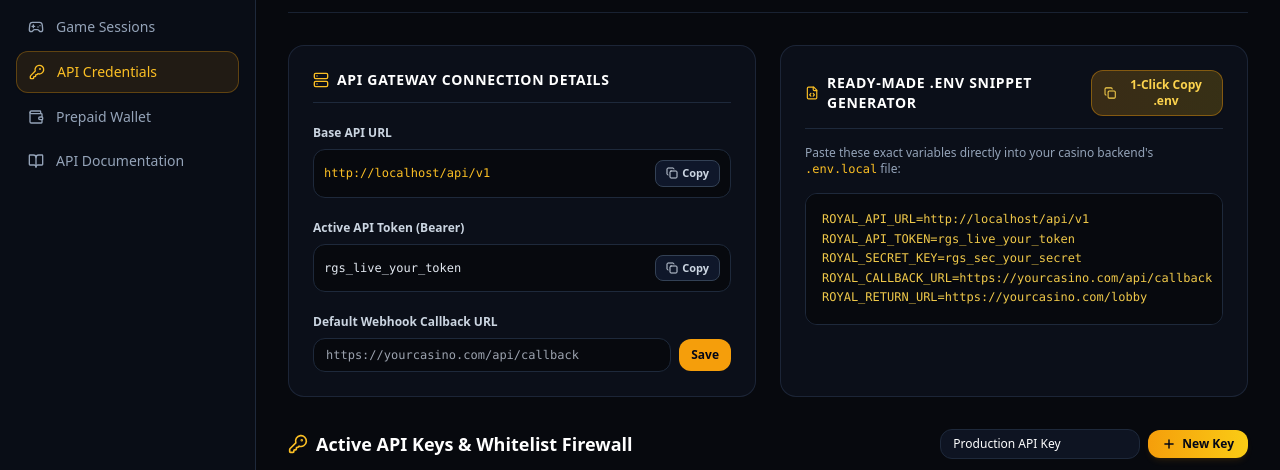
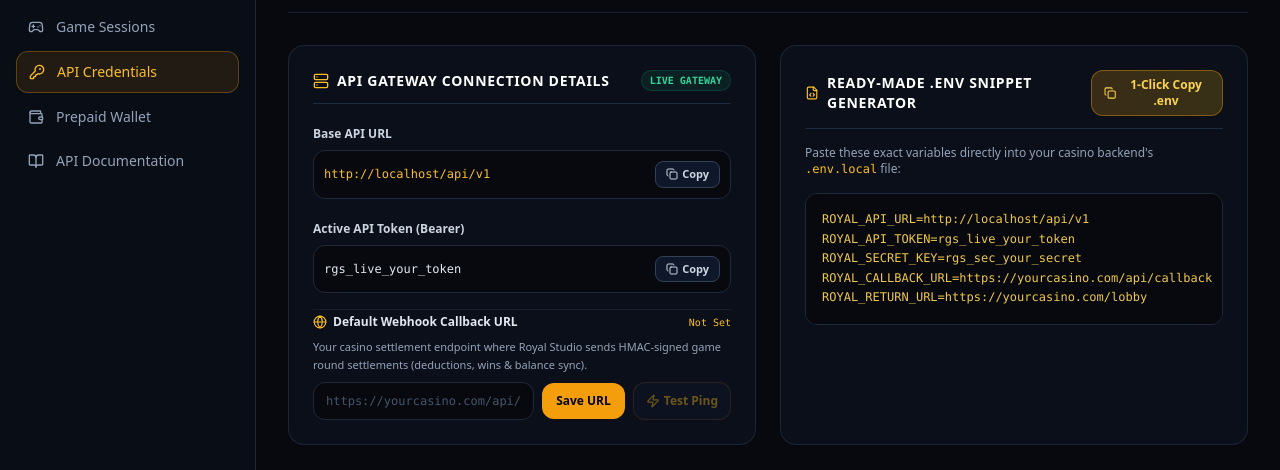
Before and after one commit to deevxcoder/royalgames, a Next.js app: page /portal/apikeys in a window 1280 px wide. Shown: the part 194-664 px from the top of the page. Built offline with nearby package versions, Linux system fonts and the light colour scheme; no server answers.

Commit message:
feat: enhance webhook callback url configuration and fix player display name across portal

```diff
--- a/app/api/operator/callback-url/route.ts
+++ b/app/api/operator/callback-url/route.ts
@@ -1,32 +1,25 @@
 import { NextRequest, NextResponse } from "next/server";
-import { cookies } from "next/headers";
-import { verifyStudioAdminToken } from "@/lib/studioAuth";
+import { getCurrentOperator } from "@/lib/auth";
 import { db } from "@/lib/db";
 
 export async function POST(req: NextRequest) {
   try {
-    const cookieStore = await cookies();
-    const token = cookieStore.get("operator_token")?.value;
-    if (!token) {
+    const operator = await getCurrentOperator();
+    if (!operator) {
       return NextResponse.json({ error: "Unauthorized" }, { status: 401 });
-    }
-
-    const payload = verifyStudioAdminToken(token);
-    if (!payload || !payload.username) {
-      return NextResponse.json({ error: "Invalid session" }, { status: 401 });
     }
 
     const body = await req.json().catch(() => ({}));
     const { callbackUrl } = body;
 
-    const operator = await db.operator.update({
-      where: { email: payload.username },
-      data: { callbackUrl: callbackUrl || null },
+    const updated = await db.operator.update({
+      where: { id: operator.id },
+      data: { callbackUrl: callbackUrl ? String(callbackUrl).trim() : null },
     });
 
     return NextResponse.json({
       success: true,
-      callbackUrl: operator.callbackUrl,
+      callbackUrl: updated.callbackUrl,
     });
   } catch (err: any) {
     return NextResponse.json({ error: err.message || "Internal server error" }, { status: 500 });
--- a/app/api/operator/me/route.ts
+++ b/app/api/operator/me/route.ts
@@ -17,6 +17,10 @@ export async function GET() {
       }),
       db.gameRound.findMany({
         where: { operatorId: operator.id },
+        include: {
+          user: { select: { id: true, username: true } },
+          session: { select: { id: true, userId: true } },
+        },
         orderBy: { createdAt: "desc" },
         take: 15,
       }),
--- a/app/api/operator/sessions/route.ts
+++ b/app/api/operator/sessions/route.ts
@@ -20,6 +20,10 @@ export async function GET(req: NextRequest) {
       }),
       db.gameRound.findMany({
         where: { operatorId: operator.id },
+        include: {
+          user: { select: { id: true, username: true } },
+          session: { select: { id: true, userId: true } },
+        },
         orderBy: { createdAt: "desc" },
         take: limit,
       }),
--- a/app/api/operator/test-webhook/route.ts
+++ b/app/api/operator/test-webhook/route.ts
@@ -1,30 +1,14 @@
 import { NextRequest, NextResponse } from "next/server";
-import { cookies } from "next/headers";
-import { verifyStudioAdminToken } from "@/lib/studioAuth";
+import { getCurrentOperator } from "@/lib/auth";
 import { db } from "@/lib/db";
 import crypto from "crypto";
 import axios from "axios";
 
 export async function POST(req: NextRequest) {
   try {
-    const cookieStore = await cookies();
-    const token = cookieStore.get("operator_token")?.value;
-    if (!token) {
+    const operator = await getCurrentOperator();
+    if (!operator) {
       return NextResponse.json({ error: "Unauthorized" }, { status: 401 });
-    }
-
-    const payload = verifyStudioAdminToken(token);
-    if (!payload || !payload.username) {
-      return NextResponse.json({ error: "Invalid session" }, { status: 401 });
-    }
-
-    const operator = await db.operator.findUnique({
-      where: { email: payload.username },
-      include: { tokens: true },
-    });
-
-    if (!operator) {
-      return NextResponse.json({ error: "Operator not found" }, { status: 404 });
     }
 
     const body = await req.json().catch(() => ({}));
--- a/app/portal/apikeys/page.tsx
+++ b/app/portal/apikeys/page.tsx
@@ -42,6 +42,8 @@ export default function ApiKeysPage() {
   // Callback URL editor state
   const [callbackUrlInput, setCallbackUrlInput] = useState("");
   const [savingCallback, setSavingCallback] = useState(false);
+  const [testingWebhook, setTestingWebhook] = useState(false);
+  const [testResult, setTestResult] = useState<any | null>(null);
 
   const fetchData = async () => {
     try {
@@ -157,7 +159,7 @@ export default function ApiKeysPage() {
       });
       const data = await res.json();
       if (res.ok && data.success) {
-        setStatusMsg({ type: "success", text: "Default Webhook Callback URL updated!" });
+        setStatusMsg({ type: "success", text: "Default Webhook Callback URL updated successfully!" });
         await fetchData();
       } else {
         setStatusMsg({ type: "error", text: data.error || "Failed to update callback URL" });
@@ -166,6 +168,43 @@ export default function ApiKeysPage() {
       setStatusMsg({ type: "error", text: err.message || "Failed to update callback URL" });
     } finally {
       setSavingCallback(false);
+    }
+  };
+
+  const handleTestWebhook = async () => {
+    if (!callbackUrlInput.trim()) {
+      setStatusMsg({ type: "error", text: "Please enter a valid Webhook Callback URL first." });
+      return;
+    }
+
+    setTestingWebhook(true);
+    setTestResult(null);
+    setStatusMsg(null);
+
+    try {
+      const res = await fetch("/api/operator/test-webhook", {
+        method: "POST",
+        headers: { "Content-Type": "application/json" },
+        body: JSON.stringify({ callbackUrl: callbackUrlInput.trim() }),
+      });
+      const data = await res.json();
+      setTestResult(data);
+
+      if (data.success) {
+        setStatusMsg({
+          type: "success",
+          text: `Webhook Test Succeeded! HTTP ${data.httpStatus} received from your casino callback endpoint in ${data.latencyMs}ms.`,
+        });
+      } else {
+        setStatusMsg({
+          type: "error",
+          text: `Webhook Test Alert: HTTP ${data.httpStatus || "Error"} received from ${callbackUrlInput}. Check details below.`,
+        });
+      }
+    } catch (err: any) {
+      setStatusMsg({ type: "error", text: err.message || "Failed to send test webhook ping" });
+    } finally {
+      setTestingWebhook(false);
     }
   };
 
@@ -190,11 +229,12 @@ export default function ApiKeysPage() {
   const primaryToken = operator?.tokens?.[0]?.token || "rgs_live_your_token";
   const primarySecret = operator?.tokens?.[0]?.secretKey || "rgs_sec_your_secret";
   const baseUrl = typeof window !== "undefined" ? `${window.location.origin}/api/v1` : "http://localhost:3002/api/v1";
+  const effectiveCallback = callbackUrlInput || operator?.callbackUrl || "https://yourcasino.com/api/callback";
 
   const envSnippet = `ROYAL_API_URL=${baseUrl}
 ROYAL_API_TOKEN=${primaryToken}
 ROYAL_SECRET_KEY=${primarySecret}
-ROYAL_CALLBACK_URL=${operator?.callbackUrl || "https://yourcasino.com/api/callback"}
+ROYAL_CALLBACK_URL=${effectiveCallback}
 ROYAL_RETURN_URL=https://yourcasino.com/lobby`;
 
   return (
@@ -251,11 +291,16 @@ ROYAL_RETURN_URL=https://yourcasino.com/lobby`;
           <div className="grid grid-cols-1 lg:grid-cols-12 gap-6">
             {/* Left: Quick Connection Details */}
             <div className="lg:col-span-6 bg-[#0b0f19] border border-slate-800/90 rounded-2xl p-6 space-y-4">
-              <div className="flex items-center gap-2 border-b border-slate-800 pb-3">
+              <div className="flex items-center justify-between border-b border-slate-800 pb-3">
+                <div className="flex items-center gap-2">
                   <Server className="w-4 h-4 text-amber-400" />
                   <h3 className="text-sm font-bold text-white uppercase tracking-wider">
                     API Gateway Connection Details
                   </h3>
+                </div>
+                <span className="text-[10px] px-2 py-0.5 rounded-full bg-emerald-500/10 text-emerald-400 font-mono font-bold border border-emerald-500/20">
+                  LIVE GATEWAY
+                </span>
               </div>
 
               {/* Base URL Box */}
@@ -289,24 +334,114 @@ ROYAL_RETURN_URL=https://yourcasino.com/lobby`;
               </div>
 
               {/* Default Webhook Callback URL */}
-              <div className="space-y-1.5">
-                <label className="text-xs font-semibold text-slate-300">Default Webhook Callback URL</label>
-                <div className="flex items-center gap-2">
+              <div className="space-y-2 pt-1 border-t border-slate-800/60">
+                <div className="flex items-center justify-between">
+                  <label className="text-xs font-semibold text-slate-200 flex items-center gap-1.5">
+                    <Globe className="w-3.5 h-3.5 text-amber-400" />
+                    <span>Default Webhook Callback URL</span>
+                  </label>
+                  {operator?.callbackUrl ? (
+                    <span className="text-[10px] text-emerald-400 font-mono flex items-center gap-1">
+                      <span className="w-1.5 h-1.5 rounded-full bg-emerald-400 animate-pulse"></span>
+                      Configured
+                    </span>
+                  ) : (
+                    <span className="text-[10px] text-amber-400 font-mono">Not Set</span>
+                  )}
+                </div>
+
+                <p className="text-[11px] text-slate-400 leading-relaxed">
+                  Your casino settlement endpoint where Royal Studio sends HMAC-signed game round settlements (deductions, wins & balance sync).
+                </p>
+
+                <div className="flex flex-col sm:flex-row items-stretch sm:items-center gap-2">
                   <input
                     type="url"
                     value={callbackUrlInput}
                     onChange={(e) => setCallbackUrlInput(e.target.value)}
                     placeholder="https://yourcasino.com/api/callback"
-                    className="flex-1 bg-[#07090e] border border-slate-800 rounded-xl px-3 py-2 text-xs font-mono text-white focus:outline-none focus:border-amber-500/60"
+                    className="flex-1 bg-[#07090e] border border-slate-800 focus:border-amber-500/60 rounded-xl px-3 py-2.5 text-xs font-mono text-white placeholder-slate-600 focus:outline-none"
                   />
+                  <div className="flex items-center gap-2">
                     <button
+                      type="button"
                       onClick={handleSaveCallbackUrl}
                       disabled={savingCallback}
-                    className="px-3 py-2 bg-amber-500 hover:bg-amber-400 text-slate-950 font-bold text-xs rounded-xl transition-all disabled:opacity-50"
+                      className="px-3.5 py-2.5 bg-amber-500 hover:bg-amber-400 text-slate-950 font-bold text-xs rounded-xl transition-all disabled:opacity-50 flex items-center justify-center gap-1 shrink-0"
                     >
-                    {savingCallback ? "Saving..." : "Save"}
+                      {savingCallback ? (
+                        <>
+                          <RefreshCw className="w-3.5 h-3.5 animate-spin" />
+                          <span>Saving...</span>
+                        </>
+                      ) : (
+                        <span>Save URL</span>
+                      )}
+                    </button>
+                    <button
+                      type="button"
+                      onClick={handleTestWebhook}
+                      disabled={testingWebhook || !callbackUrlInput}
+                      className="px-3 py-2.5 bg-slate-900 hover:bg-slate-800 text-amber-400 hover:text-amber-300 font-bold text-xs rounded-xl border border-amber-500/30 transition-all disabled:opacity-40 flex items-center justify-center gap-1 shrink-0"
+                      title="Send a sample signed round_settled POST request to verify your casino callback handler"
+                    >
+                      {testingWebhook ? (
+                        <RefreshCw className="w-3.5 h-3.5 animate-spin text-amber-400" />
+                      ) : (
+                        <Zap className="w-3.5 h-3.5 text-amber-400" />
+                      )}
+                      <span>{testingWebhook ? "Pinging..." : "Test Ping"}</span>
                     </button>
                   </div>
+                </div>
+
+                {/* Webhook Test Details Inspector */}
+                {testResult && (
+                  <div className="mt-3 p-3.5 rounded-xl bg-[#07090e] border border-slate-800 space-y-2 text-xs">
+                    <div className="flex items-center justify-between">
+                      <span className="font-bold text-slate-300 flex items-center gap-1.5">
+                        <Radio className="w-3.5 h-3.5 text-amber-400" />
+                        Webhook Test Response:
+                      </span>
+                      <span
+                        className={`px-2 py-0.5 rounded text-[10px] font-mono font-bold ${
+                          testResult.success
+                            ? "bg-emerald-500/20 text-emerald-300 border border-emerald-500/40"
+                            : "bg-rose-500/20 text-rose-300 border border-rose-500/40"
+                        }`}
+                      >
+                        HTTP {testResult.httpStatus || "ERR"} ({testResult.latencyMs || 0}ms)
+                      </span>
+                    </div>
+
+                    <div className="space-y-1 font-mono text-[11px]">
+                      <div className="text-slate-400 truncate">
+                        <span className="text-slate-500">Endpoint:</span> {testResult.callbackUrl}
+                      </div>
+                      {testResult.signatureSent && (
+                        <div className="text-slate-400 truncate">
+                          <span className="text-slate-500">HMAC Sig:</span>{" "}
+                          <span className="text-amber-400/90">{testResult.signatureSent}</span>
+                        </div>
+                      )}
+                      {testResult.responseReceived && (
+                        <div className="text-slate-400">
+                          <span className="text-slate-500">Casino Response:</span>{" "}
+                          <span className="text-emerald-400">
+                            {typeof testResult.responseReceived === "object"
+                              ? JSON.stringify(testResult.responseReceived)
+                              : String(testResult.responseReceived)}
+                          </span>
+                        </div>
+                      )}
+                      {testResult.error && (
+                        <div className="text-rose-400">
+                          <span className="text-rose-500">Error:</span> {testResult.error}
+                        </div>
+                      )}
+                    </div>
+                  </div>
+                )}
               </div>
             </div>
 
```
Also changed, not shown: app/api/v1/launch/route.ts (+5 -3 lines), app/portal/dashboard/page.tsx (+7 -1 lines), app/portal/sessions/page.tsx (+12 -3 lines). Lines whose indentation alone changed are shown as unchanged.
